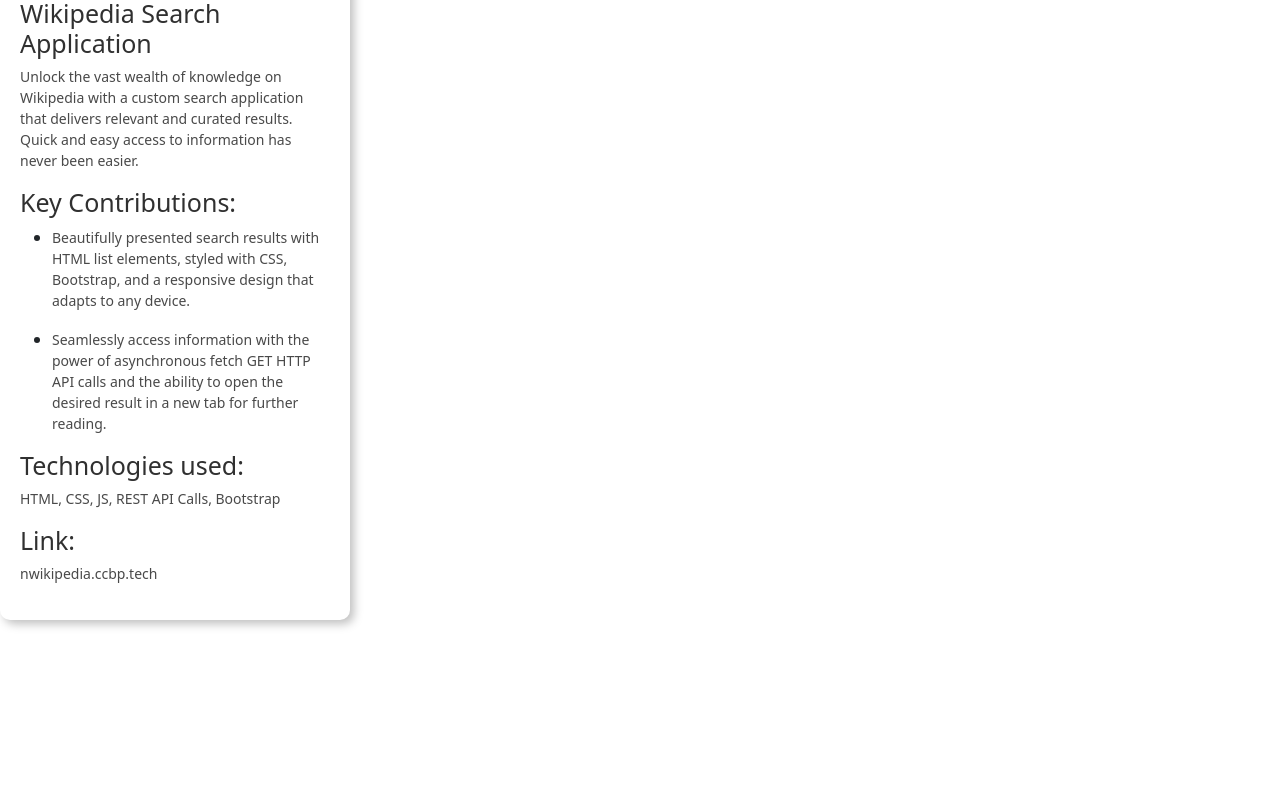
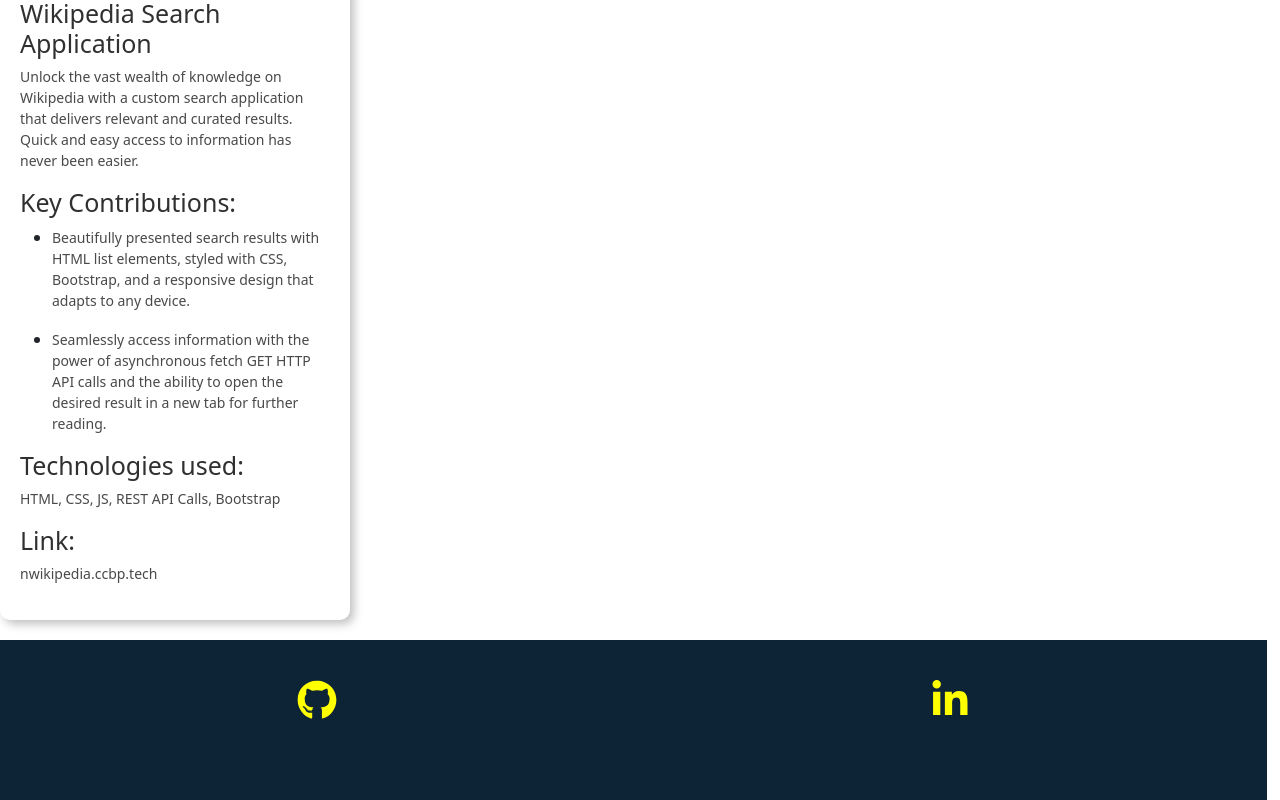
Before and after one commit to brijmohanG/portfolio, a React (Create React App) app: page /project in a window 1280 px wide. Shown: the part 338-1138 px from the top of the page. Before the commit the page ends 978 px from the top, so only its background shows below. Built offline with nearby package versions, Linux system fonts and the light colour scheme.

Commit message:
add footer

```diff
--- a/package.json
+++ b/package.json
@@ -11,6 +11,7 @@
     "react": "^19.1.1",
     "react-bootstrap": "^2.10.10",
     "react-dom": "^19.1.1",
+    "react-icons": "^5.5.0",
     "react-router-dom": "^7.8.0",
     "react-scripts": "5.0.1",
     "styled-components": "^6.1.19",
--- a/src/App.js
+++ b/src/App.js
@@ -4,6 +4,7 @@
 import {Expirence} from "./component/expirence";
 import {ResponsiveNavbar} from "./component/navbar";
 import {Project} from "./component/project";
+import { Footer } from './component/footer';
 
 function App() {
   return (
@@ -15,6 +16,7 @@
         <Route path="/expirence" element={<Expirence />} />
         <Route path="/project" element={<Project />} />
       </Routes>
+      <Footer/>
     </Router>
   );
 }
--- /dev/null
+++ b/src/component/footer/index.js
@@ -0,0 +1,23 @@
+import { FaGithub } from "react-icons/fa";
+import { FaLinkedinIn } from "react-icons/fa";
+import { FooterBackgroundContainer } from "./styleComponent"
+
+export const Footer = () => {
+    const handleRedirectLink = () => {
+    window.open("https://www.linkedin.com/in/brijmohan-gautam-29825b9a/", "_blank");
+  };
+    const handleRedirectGit = () => {
+    window.open("https://github.com/brijmohanG/portfolio/tree/main/src", "_blank");
+  };
+
+    return (
+        <FooterBackgroundContainer>
+            <div>
+                <FaGithub style={{ color: "yellow", fontSize: "40px", cursor: "pointer" }} onClick={handleRedirectLink}/>
+            </div>
+            <div>
+                <FaLinkedinIn style={{ color: "yellow", fontSize: "40px", cursor: "pointer"}}  onClick={handleRedirectGit}/>
+            </div>
+        </FooterBackgroundContainer>
+    )
+}
--- /dev/null
+++ b/src/component/footer/styleComponent.js
@@ -0,0 +1,12 @@
+// background-color: #0d2436;
+import styled from 'styled-components';
+
+
+export const FooterBackgroundContainer = styled.div`
+    display:flex;
+    justify-content: space-around;
+    background-color: #0d2436;
+    width:99vw;
+    height: 20vh;
+    padding-top: 40px;
+`
```
Also changed, not shown: 1 other file (tests, documents, lock files or other folders).
